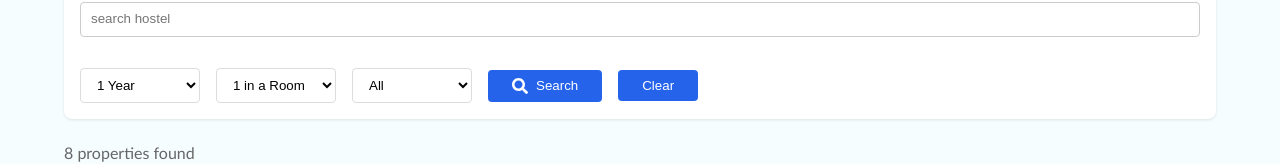
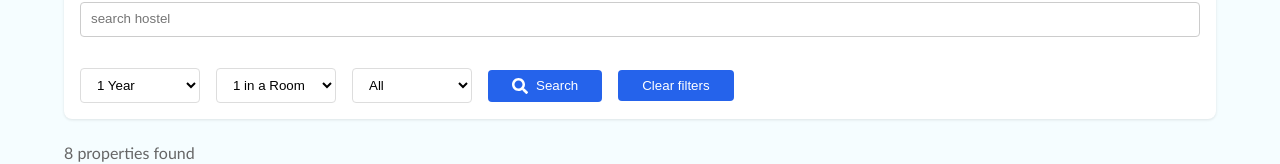
Before and after one commit to MrEben/Hostels-Project, a React (Vite) app: page /search in a window 1280 px wide. Shown: the part 160-324 px from the top of the page. Built offline with nearby package versions, Linux system fonts and the light colour scheme.

Commit message:
deleted previous code for filtering results. updtaed with new system from context.jsx

```diff
--- a/src/pages/SearchResults.jsx
+++ b/src/pages/SearchResults.jsx
@@ -8,17 +8,6 @@ const HostelSearchResults = () => {
   const { bookingDetails, setBookingDetails } = useGlobalContext();
   const [hostels, setHostels] = useState(hostelsdata);
   const [searchWord, setSearchWord] = useState("");
-  // const [filters, setFilters] = useState({
-  //   occupancy: "1",
-  //   duration: "1 year",
-  //   gender: "all",
-  // });
-
-  // const [bookingDetails, setBookingDetails] = useState({
-  //   roomType: "1 in a room",
-  //   duration: 1,
-  //   gender: "all",
-  // });
 
   const calculatePrice = (hostel) => {
     if (!hostel?.prices) {
@@ -130,11 +119,11 @@ const HostelSearchResults = () => {
             {isSearching ? "Searching..." : "Search"}
           </button>
           <button
-            className={`search-button ${isSearching ? "searching" : ""}`}
+            className={`search-button`}
             onClick={clearFilters}
             disabled={isSearching}
           >
-            Clear
+            Clear filters
           </button>
         </div>
       </div>
@@ -169,8 +158,10 @@ const HostelSearchResults = () => {
                 <img src={hostel.image} alt={hostel.name} srcSet="" />
               </div>
               <div className="hostel-header">
-                <h2 className="hostel-name">{hostel.name} Hostel</h2>
-                <p className="hostel-location">{hostel.location}</p>
+                <Link to={`/item/${hostel.name}`}>
+                  <h2 className="hostel-name">{hostel.name} Hostel</h2>
+                  <p className="hostel-location">{hostel.location}</p>
+                </Link>
               </div>
               <div className="hostel-content">
                 <div className="price-container">
```
